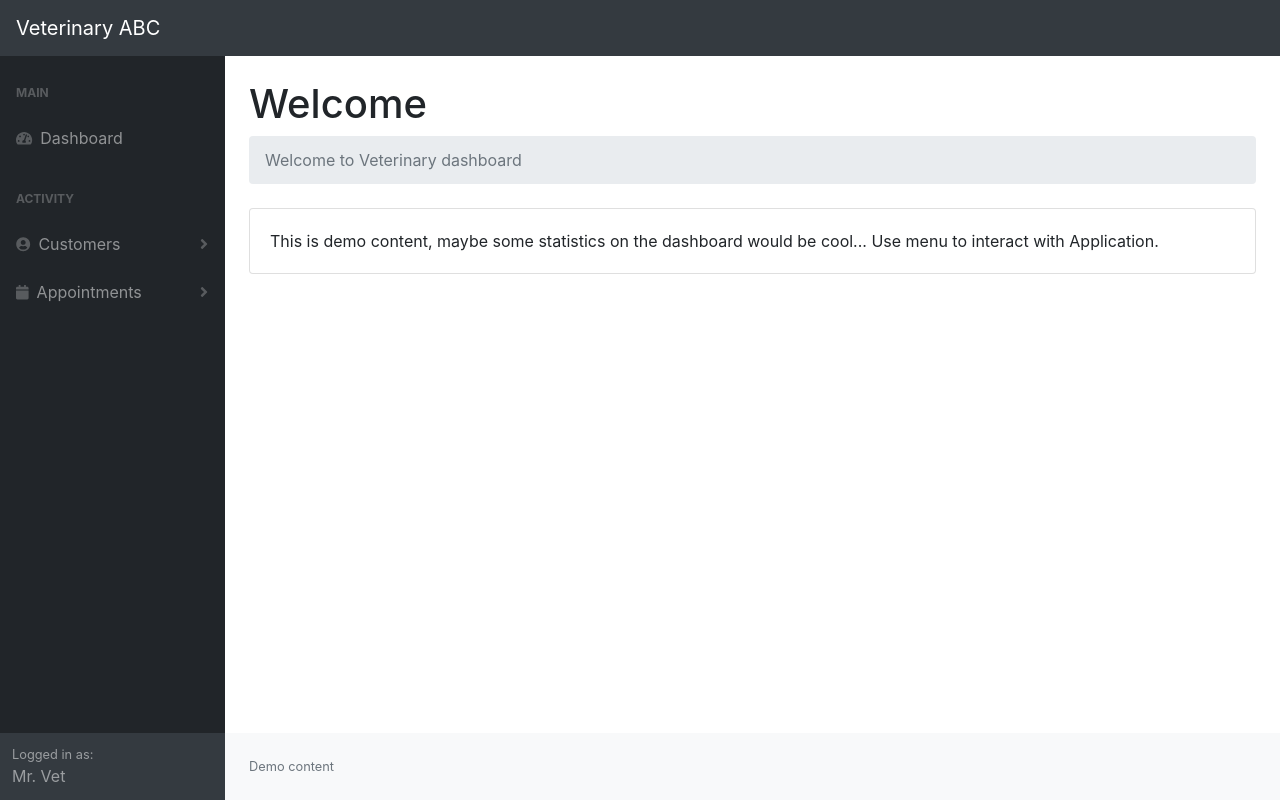
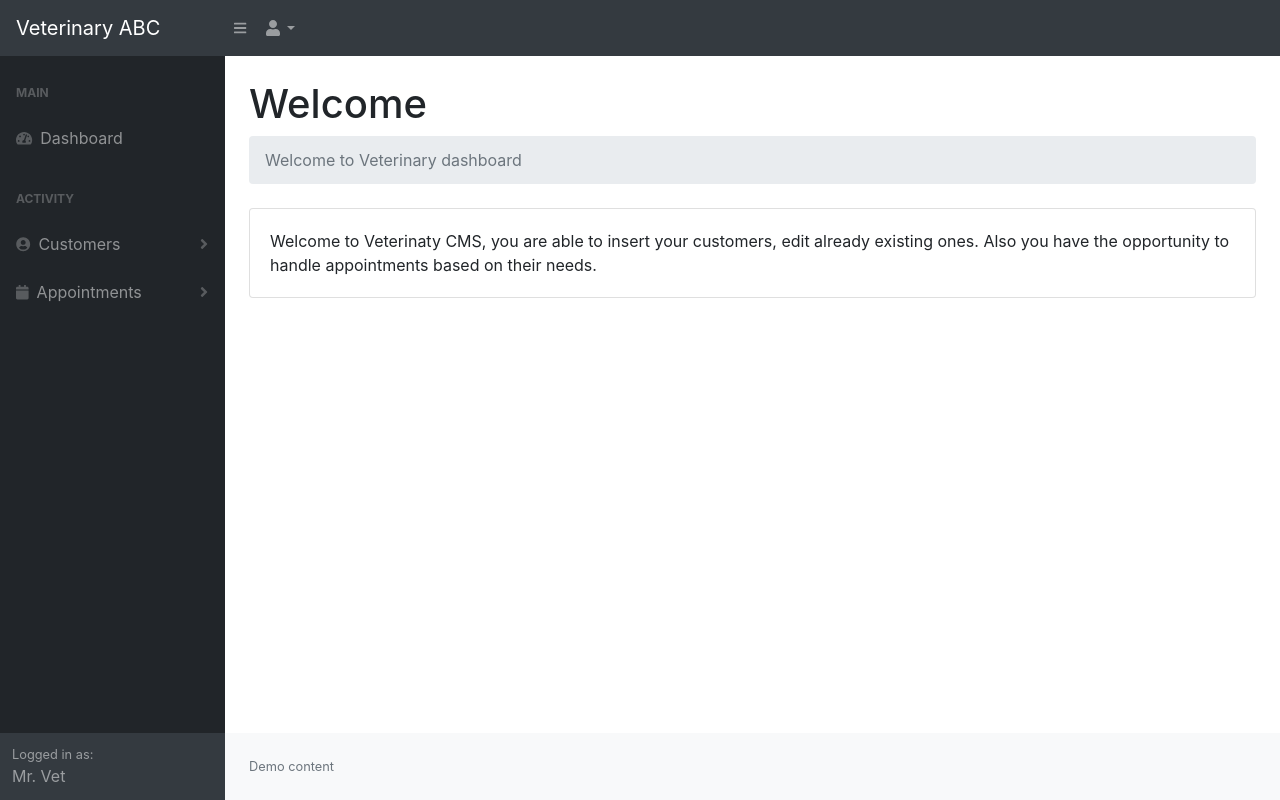
Before and after one commit to Maxlaura/FlaskProj, a Flask app: page / in a window 1280 px wide. Run offline with Flask 2, Linux system fonts and the light colour scheme; some libraries are stand-ins or nearby versions.

Commit message:
revised project

```diff
--- a/static/js/scripts.js
+++ b/static/js/scripts.js
@@ -3,20 +3,75 @@
     * Copyright 2013-2020 Start Bootstrap
     * Licensed under MIT (https://github.com/StartBootstrap/startbootstrap-sb-admin/blob/master/LICENSE)
     */
-    (function($) {
+(function ($) {
     "use strict";
 
     // Add active state to sidbar nav links
-    var path = window.location.href; // because the 'href' property of the DOM element is the absolute path
-        $("#layoutSidenav_nav .sb-sidenav a.nav-link").each(function() {
-            if (this.href === path) {
-                $(this).addClass("active");
-            }
-        });
+    let path = window.location.href; // because the 'href' property of the DOM element is the absolute path
+    $("#layoutSidenav_nav .sb-sidenav a.nav-link").each(function () {
+        if (this.href === path) {
+            $(this).addClass("active");
+        }
+    });
 
     // Toggle the side navigation
-    $("#sidebarToggle").on("click", function(e) {
+    $("#sidebarToggle").on("click", function (e) {
         e.preventDefault();
         $("body").toggleClass("sb-sidenav-toggled");
     });
+
+    $("form[name='userForm']").validate({
+        // Specify validation rules
+        rules: {
+            name: "required",
+            surname: "required",
+            email: {
+                required: true,
+                email: true
+            },
+            country: "required",
+            city: "required",
+            address: "required",
+            phone: {
+                required: true,
+                matches: "[0-9]+",
+                minlength:10,
+                maxlength:10
+            }
+        },
+        // Specify validation error messages
+        messages: {
+            firstname: "Please enter your firstname",
+            lastname: "Please enter your lastname",
+            email: "Please enter a valid email address",
+            country: "Please select your country",
+            city: "Please enter a valid city",
+            address: "Please enter a correct address",
+            phone: "Please enter a correct phone number"
+        },
+        submitHandler: function (form) {
+            form.submit();
+        }
+    });
+
+    $("form[name='appointmentForm']").validate({
+        // Specify validation rules
+        rules: {
+            date: "required",
+            hour: "required",
+            cause: "required",
+            description: "required"
+        },
+        // Specify validation error messages
+        messages: {
+            date: "Please enter the date",
+            hour: "Please enter hours",
+            cause: "Please enter a cause",
+            description: "Please enter a description"
+        },
+        submitHandler: function (form) {
+            form.submit();
+        }
+    });
+
 })(jQuery);
--- a/templates/base.html
+++ b/templates/base.html
@@ -1,11 +1,10 @@
 {% block doc -%}
-<!DOCTYPE html>
-<html{% block html_attribs %}{% endblock html_attribs %}>
+<!DOCTYPE html >
+<html lang="en">
 {%- block html %}
   <head>
     {%- block head %}
-    <title>{% block title %}{{title|default}}{% endblock title %}</title>
-
+    <title>Veterinary ABC</title>
     {%- block metas %}
     <meta name="viewport" content="width=device-width, initial-scale=1.0">
     {%- endblock metas %}
@@ -18,9 +17,23 @@
     {%- endblock styles %}
     {%- endblock head %}
   </head>
-  <body{% block body_attribs %}{% endblock body_attribs %}>
+  <body class="sb-nav-fixed">
     {% block body -%}
     {% block navbar %}
+        <nav class="sb-topnav navbar navbar-expand navbar-dark bg-dark">
+            <a class="navbar-brand" href="/index">Veterinary ABC</a>
+            <button class="btn btn-link btn-sm order-1 order-lg-0" id="sidebarToggle"><i class="fas fa-bars"></i></button>
+            <!-- Navbar-->
+            <ul class="navbar-nav ml-auto ml-md-0">
+                <li class="nav-item dropdown">
+                    <a class="nav-link dropdown-toggle" id="userDropdown" href="#" role="button" data-toggle="dropdown" aria-haspopup="true" aria-expanded="false"><i class="fas fa-user fa-fw"></i></a>
+                    <div class="dropdown-menu dropdown-menu-right">
+                        <a class="dropdown-item" href="/customerList">Customers</a>
+                        <a class="dropdown-item" href="/appointmentsList">Appointments</a>
+                    </div>
+                </li>
+            </ul>
+        </nav>
     <div id="layoutSidenav">
         <div id="layoutSidenav_nav">
                 <nav class="sb-sidenav accordion sb-sidenav-dark" id="sidenavAccordion">
@@ -32,23 +45,23 @@
                                 Dashboard
                             </a>
                             <div class="sb-sidenav-menu-heading">Activity</div>
-                            <a class="nav-link collapsed" href="#" data-toggle="collapse" data-target="#collapseCustomers" aria-expanded="false" aria-controls="collapseLayouts">
+                            <a class="nav-link collapsed" href="#" data-toggle="collapse" data-target="#collapseCustomers" aria-expanded="false">
                                 <div class="sb-nav-link-icon"><i class="fas fa-user-circle"></i></div>
                                 Customers
                                 <div class="sb-sidenav-collapse-arrow"><i class="fas fa-angle-down"></i></div>
                             </a>
-                            <div class="collapse" id="collapseCustomers" aria-labelledby="headingOne" data-parent="#sidenavAccordion">
+                            <div class="collapse" id="collapseCustomers" data-parent="#sidenavAccordion">
                                 <nav class="sb-sidenav-menu-nested nav">
                                     <a class="nav-link" href="/updateCustomer">Add New</a>
                                     <a class="nav-link" href="/customerList">View List</a>
                                 </nav>
                             </div>
-                            <a class="nav-link collapsed" href="#" data-toggle="collapse" data-target="#collapseAppointments" aria-expanded="false" aria-controls="collapsePages">
+                            <a class="nav-link collapsed" href="#" data-toggle="collapse" data-target="#collapseAppointments" aria-expanded="false">
                                 <div class="sb-nav-link-icon"><i class="fas fa-calendar"></i></div>
                                 Appointments
                                 <div class="sb-sidenav-collapse-arrow"><i class="fas fa-angle-down"></i></div>
                             </a>
-                            <div class="collapse" id="collapseAppointments" aria-labelledby="headingOne" data-parent="#sidenavAccordion">
+                            <div class="collapse" id="collapseAppointments" data-parent="#sidenavAccordion">
                                 <nav class="sb-sidenav-menu-nested nav">
                                     <a class="nav-link" href="/updateAppointment">Add New</a>
                                     <a class="nav-link" href="/appointmentsList">View Appointments</a>
@@ -62,13 +75,14 @@
                     </div>
                 </nav>
             </div>
+        {% block content -%}
+    {%- endblock content %}
     </div>
     {%- endblock navbar %}
-    {% block content -%}
-    {%- endblock content %}
 
     {% block scripts %}
     <script src="https://code.jquery.com/jquery-3.5.1.min.js" crossorigin="anonymous"></script>
+    <script src="https://ajax.aspnetcdn.com/ajax/jquery.validate/1.11.1/jquery.validate.min.js" crossorigin="anonymous"></script>
     <script src="https://stackpath.bootstrapcdn.com/bootstrap/4.5.0/js/bootstrap.bundle.min.js" crossorigin="anonymous"></script>
     <script src="../static/js/scripts.js"></script>
     <script src="https://cdnjs.cloudflare.com/ajax/libs/Chart.js/2.8.0/Chart.min.js" crossorigin="anonymous"></script>
--- a/templates/index.html
+++ b/templates/index.html
@@ -1,12 +1,7 @@
 {% extends 'base.html' %}
 
 {% block content %}
-<body class="sb-nav-fixed">
-        <nav class="sb-topnav navbar navbar-expand navbar-dark bg-dark">
-            <a class="navbar-brand" href="/index">Veterinary ABC</a>
-        </nav>
-        <div id="layoutSidenav">
-            <div id="layoutSidenav_content">
+    <div id="layoutSidenav_content">
                 <main>
                     <div class="container-fluid">
                         <h1 class="mt-4">Welcome</h1>
@@ -16,7 +11,7 @@
                         <!--ROWS-->
                         <div class="card">
                             <div class="card-body">
-                                This is demo content, maybe some statistics on the dashboard would be cool... Use menu to interact with Application.
+                                Welcome to Veterinaty CMS, you are able to insert your customers, edit already existing ones. Also you have the opportunity to handle appointments based on their needs.
                             </div>
                         </div>
                     </div>
@@ -29,6 +24,4 @@
                     </div>
                 </footer>
             </div>
-        </div>
-    </body>
 {% endblock content %}
```
Also changed, not shown: templates/appointlist.html (+1 -8 lines), templates/customerlist.html (+1 -8 lines), templates/newupdateappointment.html (+2 -9 lines), templates/newupdatecustomer.html (+20 -17 lines).
